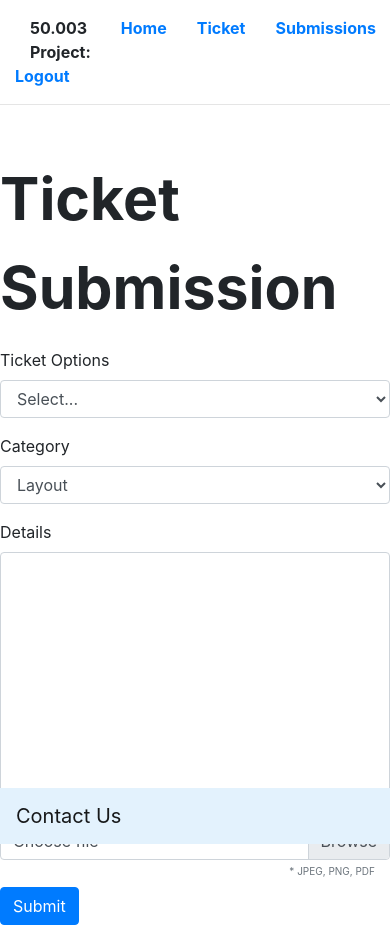
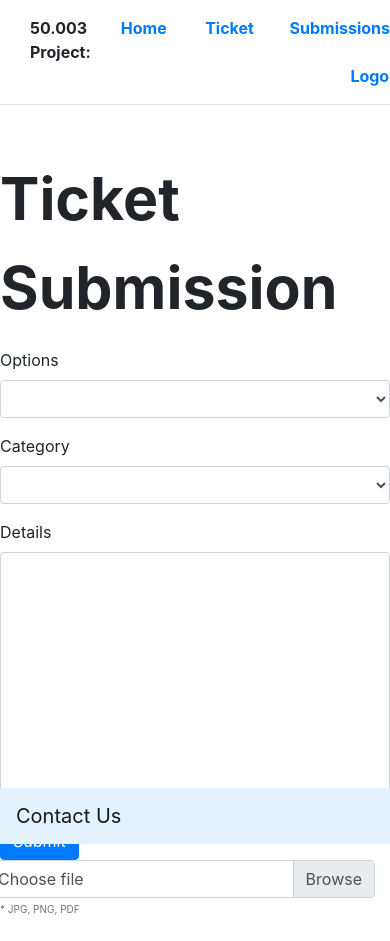
Before and after one commit to faithdaniellesee/50003project, a Flask app: page /ticket in a window 390 px wide; the page is wider, and only the part inside the window is pictured. Run offline with Flask 2, Linux system fonts and the light colour scheme; the visitor is signed in with stand-in values (Sample User, id 1); some libraries are stand-ins or nearby versions.

Commit message:
Updated ticket

```diff
--- a/app/routes.py
+++ b/app/routes.py
@@ -19,7 +19,7 @@ def index():
     return render_template('index.html', title='Home')
 
 @app.route('/ticket', methods=['GET', 'POST'])
-@login_required
+#@login_required
 def ticket():
     form = TicketForm()
     if form.validate_on_submit():
--- a/app/templates/ticket.html
+++ b/app/templates/ticket.html
@@ -15,6 +15,9 @@
               margin: 0px auto;
               margin-top: 50px;
             }
+            .row{
+                width:100%;
+            }
 
     </style>
 </head>
@@ -22,37 +25,33 @@
 <body>
     <div class = "ticket-body">
         <p style="font-size:59px"><strong>Ticket Submission</strong></p>
-        <form action="" method="post" novalidate>
+        <form action="" method="post">
+            {{form.hidden_tag()}}
             <div class="form-group">
-                  <label>Ticket Options</label>
-                  <select class="form-control" id="exampleFormControlSelect1">
-                   <option>Select...</option>
-                   <option>Query</option>
-                   <option>Feedback</option>
-                   <option>Suggestion</option>
-                   <option>Others</option>
-                  </select>
+                <label>Options</label>
+              {{form.options(placeholder="--select--", class="form-control", id="exampleFormControlSelect1")}}
             </div>
             <div class="form-group">
               <label>Category</label>
-                  <select class="form-control" id="exampleFormControlSelect2">
-                    <option>Layout</option>
-                    <option>Function</option>
-                    <option>Account</option>
-                    <option>Others</option>
-                  </select>
+              {{form.category(placeholder="--select--", class="form-control", id="exampleFormControlSelect2")}}
             </div>
             <div class="form-group">
-                  <label for="Details">Details</label>
-                  <textarea class="form-control" id="Details" rows="10"></textarea>
+                <label>Details</label>
+                {{form.details(class="form-control", id="Details", rows="10")}}
+            </div>
+            <div class="row">
+                <div class="uploadFile col-md-2">
+                    {{form.submit(class="btn btn-primary", align="left")}}
                 </div>
                 <div class="uploadFile col-md-5" style="margin-left: auto">
-                        <input type="file" class="custom-file-input" id="customFile">
-                        <label class="custom-file-label" for="customFile">Choose file</label>
-                        <font size="0.5"><label class="form-text text-muted" align="right">* JPEG, PNG, PDF</label></font>
+                    {{form.file(class="custom-file-input")}}
+                    <label class="custom-file-label">Choose file</label>
+                    <font size="0.5"><label class="form-text text-muted">* JPG, PNG, PDF</label></font>
                 </div>
-                <button type="submit" class="btn btn-primary">Submit</button>
+            </div>
+
         </form>
+    </div>
 </body>
 </html>
 
--- a/app/ticket/forms.py
+++ b/app/ticket/forms.py
@@ -1,7 +1,15 @@
 from flask_wtf import FlaskForm
-from wtforms import TextAreaField, SubmitField
+from wtforms import TextAreaField, SubmitField, SelectField, FileField
 from wtforms.validators import DataRequired, Length
+from flask_wtf.file import FileField, FileAllowed, FileRequired
 
 class TicketForm(FlaskForm):
-    content = TextAreaField('Enter your request here.', validators=[DataRequired(), Length(min=1)])
+    ticketOptions = [(None, ''), ("Query", "Query"), ("Feedback", "Feedback"),
+                     ("Suggestion", "Suggestion"), ("Others", "Others")]
+    category = [(None, ''), ("Layout", "Layout"), ("Function", "Function"),
+                ("Account", "Account"), ("Options", "Options")]
+    options = SelectField(u'Ticket Options', choices=ticketOptions, validators=[DataRequired()])
+    category = SelectField(u'Category', choices=category, validators=[DataRequired()])
+    details = TextAreaField('Details', validators=[DataRequired(), Length(min=1)])
+    file = FileField('File', validators=[FileAllowed(['jpg', 'png', 'pdf'])])
     submit = SubmitField('Submit')
```
Lines whose indentation alone changed are shown as unchanged.
